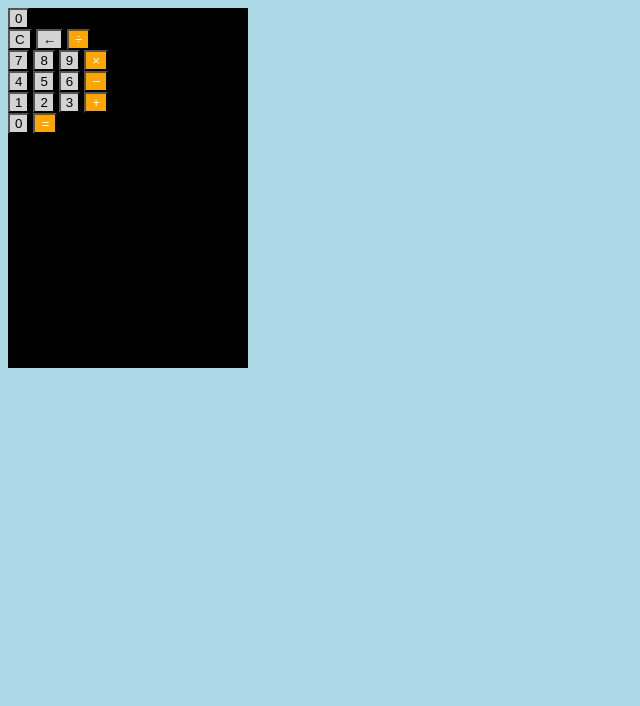
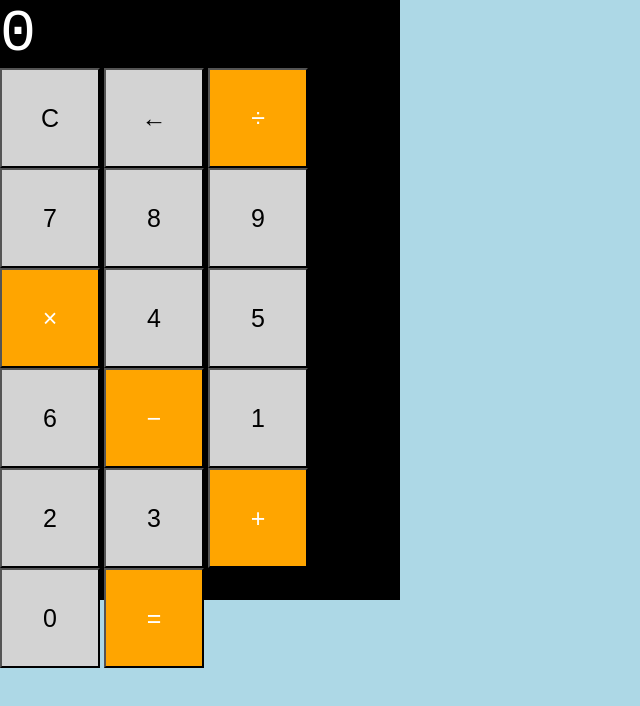
Before and after one commit to jason4a/LAB-calculator, a plain HTML site: page index.html in a window 1280 px wide. Shown: the whole page, without its empty margins (0-640 px from the left). Drawn offline with Linux system fonts and the light colour scheme.

Commit message:
ready for flex

```diff
--- a/index.html
+++ b/index.html
@@ -11,42 +11,27 @@
 
 <div class="wrapper">
 
-    <div class="row row1">
-      <button class="button">0</button>
-    </div>
 
+  <div container class="screen">0</div>
 
-
-    <div class="row row2">
+  <div class="buttons">
     <button class="button">C</button>
     <button class="button">&#8592</button>
-      <button class="symbol">&#247</button>
-    </div>
-
-    <div class="row row3">
+    <button class="button-divide">&#247</button>
     <button class="button">7</button>
     <button class="button">8</button>
     <button class="button">9</button>
-      <button class="symbol">&#215</button>
-    </div>
-
-    <div class="row row4">
+    <button class="button-multiply">&#215</button>
     <button class="button">4</button>
     <button class="button">5</button>
     <button class="button">6</button>
-      <button class="symbol">&#8722</button>
-    </div>
-
-    <div class="row row5">
+    <button class="button-subtract">&#8722</button>
     <button class="button">1</button>
     <button class="button">2</button>
     <button class="button">3</button>
-      <button class="symbol">&#43</button>
-    </div>
-
-    <div class="row row6">
+    <button class="button-add">&#43</button>
     <button class="button">0</button>
-      <button class="symbol">&#61</button>
+    <button class="button-equals">&#61</button>
   </div>
 
 
--- a/main.css
+++ b/main.css
@@ -1,26 +1,96 @@
 body {
   background-color: lightblue;
+  padding: 0;
+  margin: 0;
+}
+
+.screen {
+  display:grid;
+  color: white;
+  font-size: 60px;
+  text-align: center;
+  font-family: monospace;
 
 }
 
 .wrapper {
 
+  display: flex;
+  flex-wrap: wrap;
+  align-content: flex-start;
+  justify-content: stretch;
   background-color: black;
-  width: 240px;
-  height: 360px;
+  width: 400px;
+  height: 600px;
 
 
 }
 
 .symbol {
+  width: 100px;
+  height: 100px;
+  text-align: center;
   background-color: orange;
   color: white;
+  font-size: 25px;
 
 
 }
 
 .button {
+
+  width: 100px;
+  height: 100px;
   background-color: lightgray;
+  text-align: center;
+  font-size: 25px;
 
-  padding: 1px 5px
 }
+
+
+
+
+.button-divide {
+  width: 100px;
+  height: 100px;
+  text-align: center;
+  background-color: orange;
+  color: white;
+  font-size: 25px;
+}
+
+.button-multiply {
+  width: 100px;
+  height: 100px;
+  text-align: center;
+  background-color: orange;
+  color: white;
+  font-size: 25px;
+}
+
+.button-subtract {
+  width: 100px;
+  height: 100px;
+  text-align: center;
+  background-color: orange;
+  color: white;
+  font-size: 25px;
+}
+
+.button-add {
+  width: 100px;
+  height: 100px;
+  text-align: center;
+  background-color: orange;
+  color: white;
+  font-size: 25px;
+}
+
+.button-equals {
+  width: 100px;
+  height: 100px;
+  text-align: center;
+  background-color: orange;
+  color: white;
+  font-size: 25px;
+}
```
Lines whose indentation alone changed are shown as unchanged.
